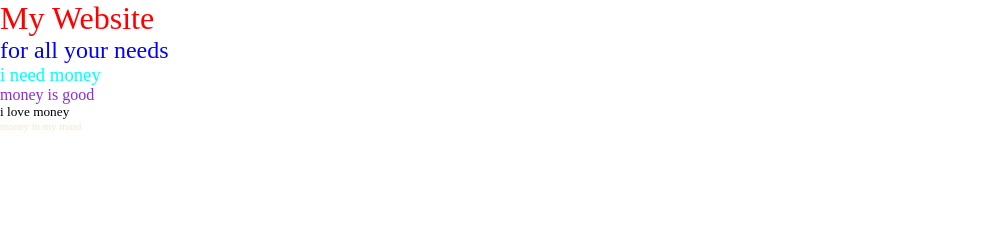
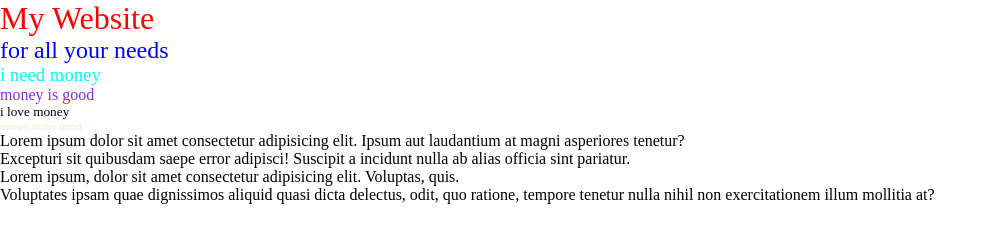
Before and after one commit to IK-GENERAL/IKCODINGCLASS, a plain HTML site: page index.html in a window 1280 px wide. Shown: the whole page, without its empty margins (0-997 px from the left). Drawn offline with Linux system fonts and the light colour scheme.

```diff
--- a/index.html
+++ b/index.html
@@ -13,5 +13,8 @@
      <h4>money is good</h4>
      <h5>i love money</h5>
      <h6>money in my mind</h6>
+     <p id="first">Lorem ipsum dolor sit amet consectetur adipisicing elit. Ipsum aut laudantium at magni asperiores tenetur? <br> Excepturi sit quibusdam saepe error adipisci! Suscipit a incidunt nulla ab alias officia sint pariatur.</p>
+     <p id="second">Lorem ipsum, dolor sit amet consectetur adipisicing elit. Voluptas, quis. <br>Voluptates ipsam quae dignissimos aliquid quasi dicta delectus, odit, quo ratione, tempore tenetur nulla nihil non exercitationem illum mollitia at?</p>
+
     </body>
 </html>
```
